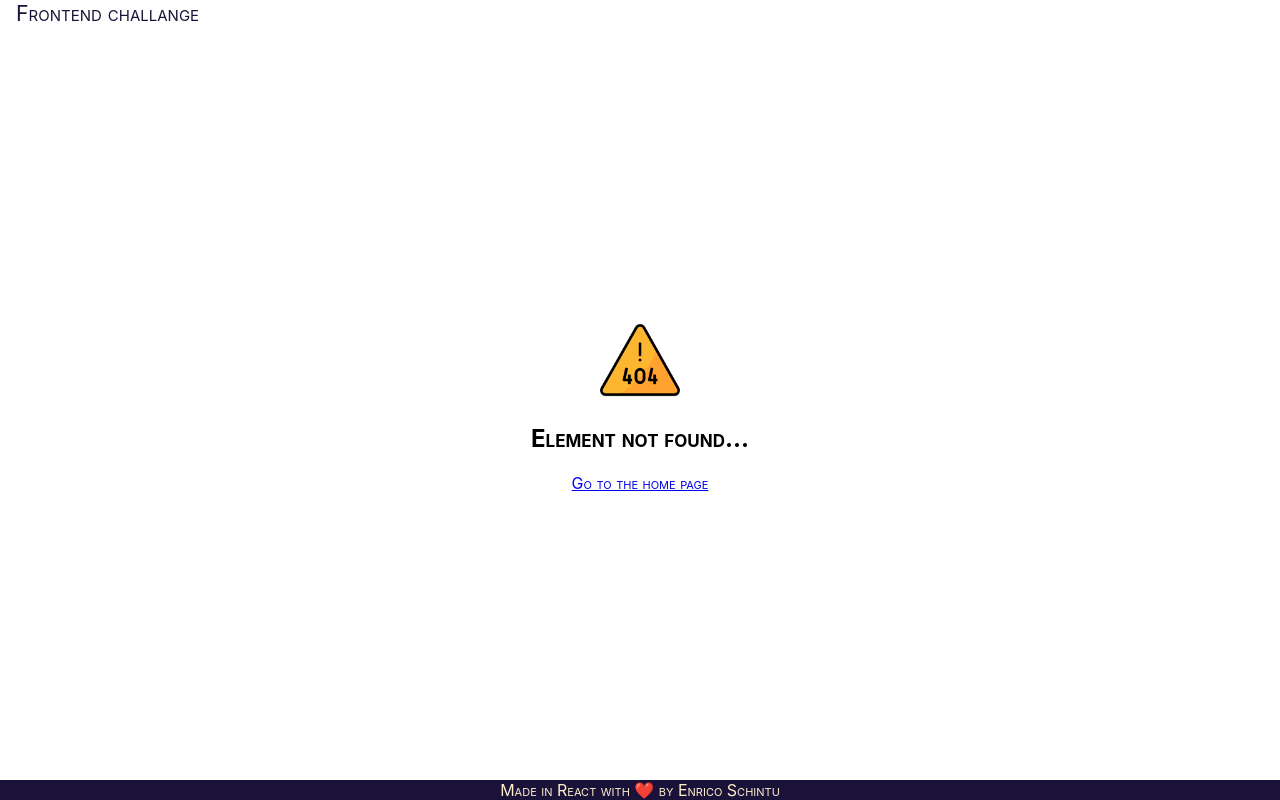
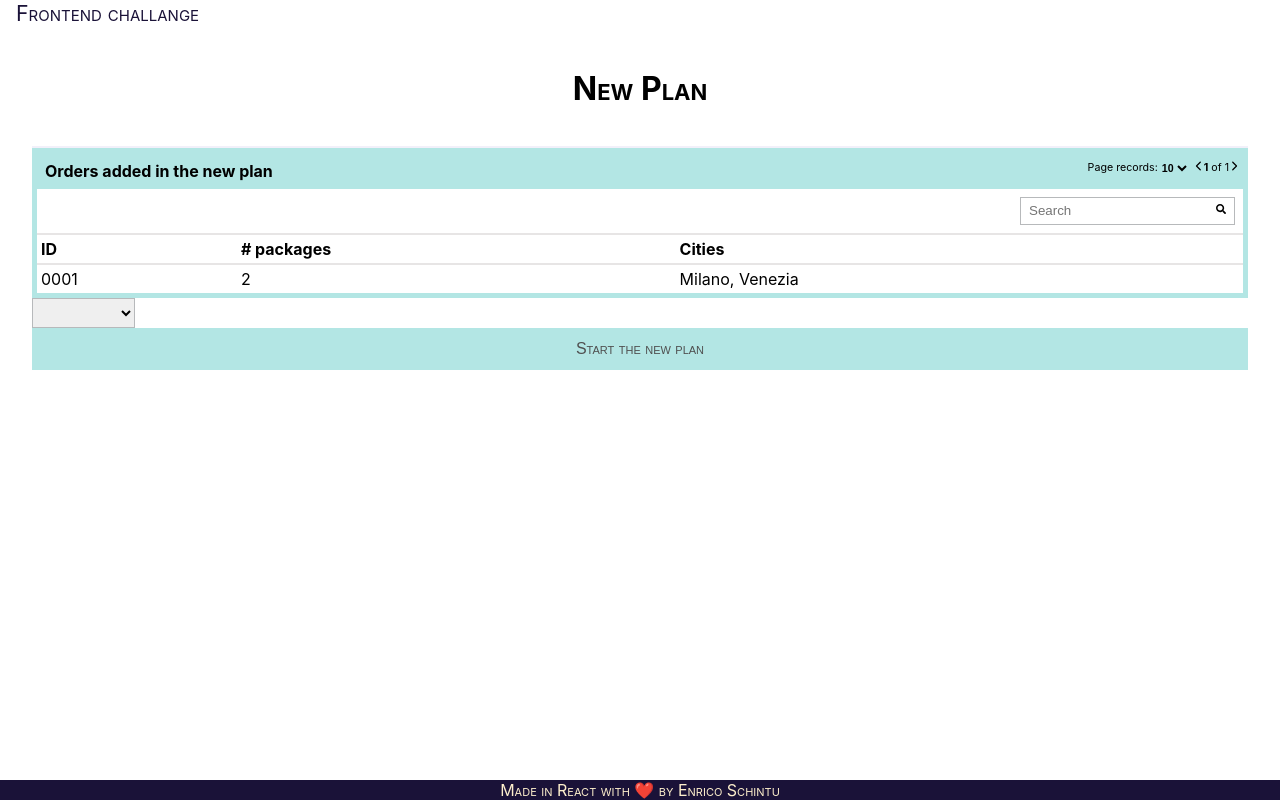
Before and after one commit to Schengatto/TS-fullstack-challenge-frontend, a React (Create React App) app: page /plan/create in a window 1280 px wide. Before the commit this address led to /not-found. Built offline with nearby package versions, Linux system fonts and the light colour scheme.

Commit message:
Added depots

```diff
--- a/src/components/form/DropDown.tsx
+++ b/src/components/form/DropDown.tsx
@@ -1,4 +1,4 @@
-import React, { FunctionComponent, useState } from "react";
+import { FunctionComponent} from "react";
 import styled from "styled-components";
 
 const Component = styled.select`
@@ -17,7 +17,7 @@ const Component = styled.select`
 
 export interface Item {
     label: string;
-    value: string | number;
+    value: any;
 }
 
 export interface SelectProps {
--- a/src/features/orders-management/components/PackageForm.tsx
+++ b/src/features/orders-management/components/PackageForm.tsx
@@ -174,7 +174,7 @@ const PackageForm: FunctionComponent<PackageFormProps> = ({ packageInfo, readonl
                 {!readonly &&
                     <div className="form-actions">
                         <Button label="Cancel" onClick={handleCancel} />
-                        <Button label="Add Package" type="submit" disabled={!isFormValid} />
+                        <Button label={packageInfo ? "Update Package" : "Add Package"} type="submit" disabled={!isFormValid} />
                     </div>
                 }
             </form>
--- a/src/pages/orders-management/OrderCreate.tsx
+++ b/src/pages/orders-management/OrderCreate.tsx
@@ -5,14 +5,10 @@ import Card from "../../components/ui/Card";
 import { Order } from "../../features/orders-management/models/order";
 import ordersService from "../../features/orders-management/services/orders-service";
 import OrderForm from "../../features/orders-management/components/OrderForm";
+import PageTitle from "../../components/PageTitle";
 
 const Component = styled.div`
     margin: 1rem;
-`;
-
-export const PageTitle = styled.div`
-    text-align: center;
-    font-variant: small-caps;
 `;
 
 const OrderCreate: FunctionComponent = () => {
@@ -31,7 +27,7 @@ const OrderCreate: FunctionComponent = () => {
         handleCancel();
     };
 
-    const pageTitle = (<PageTitle><h1>Create Order</h1></PageTitle>);
+    const pageTitle = (<PageTitle title="Create Order" />);
 
     return (
         <Component>
--- a/src/pages/orders-management/OrderDetail.tsx
+++ b/src/pages/orders-management/OrderDetail.tsx
@@ -86,7 +86,7 @@ const OrderDetail: FunctionComponent = () => {
 
     const viewModeActions = (
         <ButtonsGroup>
-            <Button label="Back To List" onClick={handleBackToList}></Button>
+            <Button label="Back" onClick={handleBackToList}></Button>
             <Button label="Edit Order" onClick={handleEditOrder.bind(null, true)}></Button>
             <Button label="Delete Order" onClick={handleDeleteOrder}></Button>
         </ButtonsGroup>
--- a/src/pages/pages.tsx
+++ b/src/pages/pages.tsx
@@ -6,6 +6,7 @@ import Home from "./Home";
 import OrdersList from "./orders-management/OrdersList";
 import OrderDetail, { retrieveOrder } from "./orders-management/OrderDetail";
 import OrderCreate from "./orders-management/OrderCreate";
+import PlanCreate from "./plan/PlanCreate";
 
 const pagesData: RouterType[] = [
     {
@@ -30,6 +31,11 @@ const pagesData: RouterType[] = [
         loader: retrieveOrder
     },
     {
+        path: "plan/create",
+        element: <PlanCreate />,
+        title: "create-plan"
+    },
+    {
         path: "not-found",
         element: <NotFound />,
         title: "404"
--- /dev/null
+++ b/src/pages/plan/PlanCreate.tsx
@@ -0,0 +1,83 @@
+import { FunctionComponent, useEffect, useState } from "react";
+import { useNavigate } from "react-router-dom";
+import styled from "styled-components";
+import Card from "../../components/ui/Card";
+import { Order, OrderStatus } from "../../features/orders-management/models/order";
+import ordersService from "../../features/orders-management/services/orders-service";
+import PageTitle from "../../components/PageTitle";
+import orderServices from "../../features/orders-management/services/orders-service";
+import Table from "../../components/ui/Table";
+import { Package } from "../../features/orders-management/models/package";
+import { getUniqueValues } from "../../utils/array-utils";
+import Button from "../../components/ui/Button";
+import Select from "../../components/form/DropDown";
+import { Depot } from "../../features/orders-management/models/depot";
+
+const Component = styled.div`
+    margin: 1rem;
+`;
+
+const PlanCreate: FunctionComponent = () => {
+    const [orders, setOrders] = useState<Order[]>([]);
+    const [isFetchingData, setIsFetchingData] = useState<boolean>(false);
+
+    const headers = [
+        { key: "id", label: "ID" },
+        { key: "packages", label: "# packages", parseFunction: (packages: Package[]) => packages.length },
+        { key: "packages", label: "Cities", parseFunction: (packages: Package[]) => getUniqueValues(packages.flatMap(p => p.destination).map(d => d.city)).join(", ") },
+    ];
+
+    useEffect(() => {
+        setIsFetchingData(true);
+        orderServices.getOrders()
+            .then((orders) => orders.filter(order => order.status === OrderStatus.OrderPlaced))
+            .then((orders) => setOrders(orders))
+            .finally(() => setIsFetchingData(false));
+    }, []);
+
+    const navigate = useNavigate();
+    const handleCancel = () => {
+        navigate("/order");
+    };
+
+    const handleOrderClick = (order: Order) => navigate(`/order/${order.id}`);
+
+    const handleCreatePlan = async (order: Order) => {
+        if (isFetchingData) return;
+
+        setIsFetchingData(true);
+        await ordersService.addOrder(order).finally(() => setIsFetchingData(false));
+        handleCancel();
+    };
+
+    const pageTitle = (<PageTitle title="New Plan" />);
+    const depots: Depot[] = [
+        { id: "D0001", name: "Verona", address: { address: "Topo", city: "Verona", latitude: 2, longitude: 2, owner: "Enrico", postalCode: "30033" } },
+        { id: "D0002", name: "Verona 2", address: { address: "Gatto", city: "Verona", latitude: 2, longitude: 2, owner: "Milkman", postalCode: "30033" } }
+    ];
+
+    const items: any[] = depots.map(d => ({ label: d.name, value: d }));
+    items.unshift({ label: "", value: null });
+
+    return (
+        <Component>
+            <Card header={pageTitle}>
+                <Table
+                    title='Orders added in the new plan'
+                    items={orders}
+                    headers={headers}
+                    searchKey="id"
+                    isLoading={isFetchingData}
+                    onRowClick={handleOrderClick}
+                />
+
+                <form>
+                    <Select items={items} onChange={() => null} />
+                    <Button label="Start the new plan"></Button>
+                </form>
+            </Card>
+        </Component>
+    );
+};
+
+export default PlanCreate;
```
